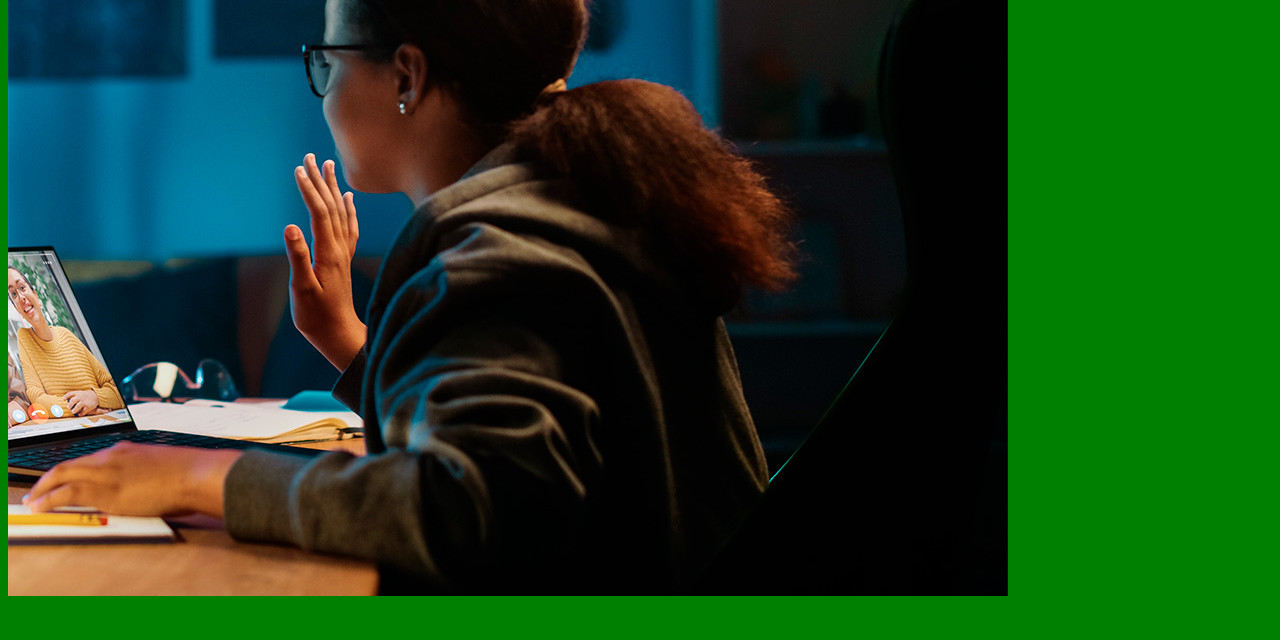
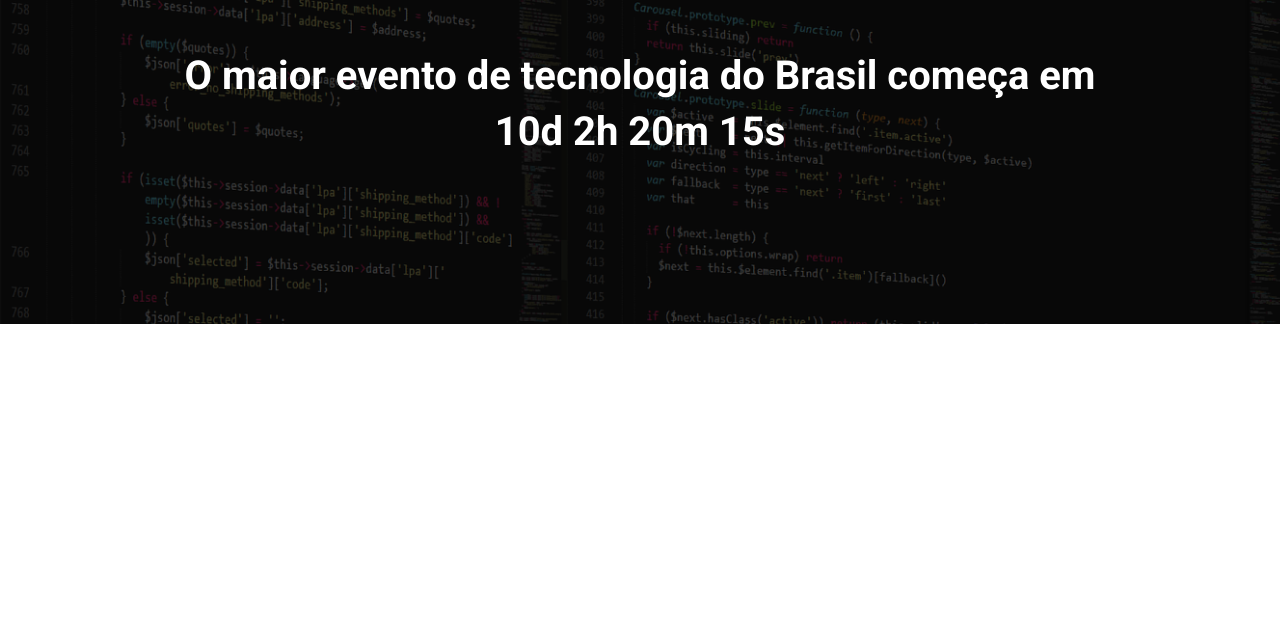
Before and after one commit to DanielEldim/ebac_tech_talks, a website built with Parcel: page src/index.html in a window 1280 px wide. Shown: the part 160-800 px from the top of the page. Built offline with nearby package versions, Linux system fonts and the light colour scheme.

Commit message:
criando o hero

```diff
--- a/src/index.html
+++ b/src/index.html
@@ -3,11 +3,21 @@
 <head>
     <meta charset="UTF-8">
     <meta name="viewport" content="width=device-width, initial-scale=1.0">
-    <title>Document</title>
+    <title>EBAC Tech Talks</title>
+    <link rel="preconnect" href="https://fonts.googleapis.com">
+    <link rel="preconnect" href="https://fonts.gstatic.com" crossorigin>
+    <link href="https://fonts.googleapis.com/css2?family=Lobster&family=Roboto:wght@400;700&display=swap" rel="stylesheet">
     <link rel="stylesheet" href="styles/main.scss">
 </head>
 <body>
-    <img src="images/backend.png" alt="">
+    <header class="hero">
+        <div class="container">
+            <img class="hero__logo" src="images/ebac_logo.svg" alt="EBAC">
+            <p class="hero__text">
+                O maior evento de tecnologia do Brasil começa em 10d 2h 20m 15s
+            </p>
+        </div>
+    </header>
     <script src="scripts/main.js"></script>
 </body>
 </html>
--- /dev/null
+++ b/src/styles/_hero.scss
@@ -0,0 +1,53 @@
+.hero {
+    padding-top: 64px;
+    padding-bottom: 100px;
+    background-image: url(../images/fundo.png);
+    background-repeat: no-repeat;
+    background-size: cover;
+    position: relative;
+
+    .container {
+        position: relative;
+    }
+
+    &::before {
+        position: absolute;
+        top: 0;
+        left: 0;
+        width: 100%;
+        height: 100%;
+        background-color: #000;
+        content: '';
+        opacity: .7;
+    }
+
+    &__text {
+        margin-top: 64px;
+        margin-bottom: 64px;
+        font-size: 40px;
+        line-height: 56px;
+        font-weight: 800;
+        text-align: center;
+    }
+
+    &__logo {
+        margin: 0 auto;
+        height: 80px;
+        display: block;
+    }
+
+    @media (max-width: 640px) {
+        padding: 40px 0;
+
+        &__logo {
+            height: 40px;
+        }
+
+        &__text {
+            font-size: 22px;
+            line-height: 24px;
+            margin: 24px;
+        }
+    }
+
+}
--- a/src/styles/main.scss
+++ b/src/styles/main.scss
@@ -1,3 +1,24 @@
-body {
-    background-color: green;
+@use 'hero';
+
+* {
+    margin: 0;
+    padding: 0;
+    box-sizing: border-box;
+    font-family: Roboto, sans-serif;
+    color: #fff;
+
 }
+
+.container {
+    max-width: 960px;
+    width: 100%;
+    margin: 0 auto;
+
+    @media (max-width: 640px) {
+        max-width: 80%;
+    }
+
+    @media (max-width: 1024px) {
+        max-width: 90%;
+    }
+}
```
